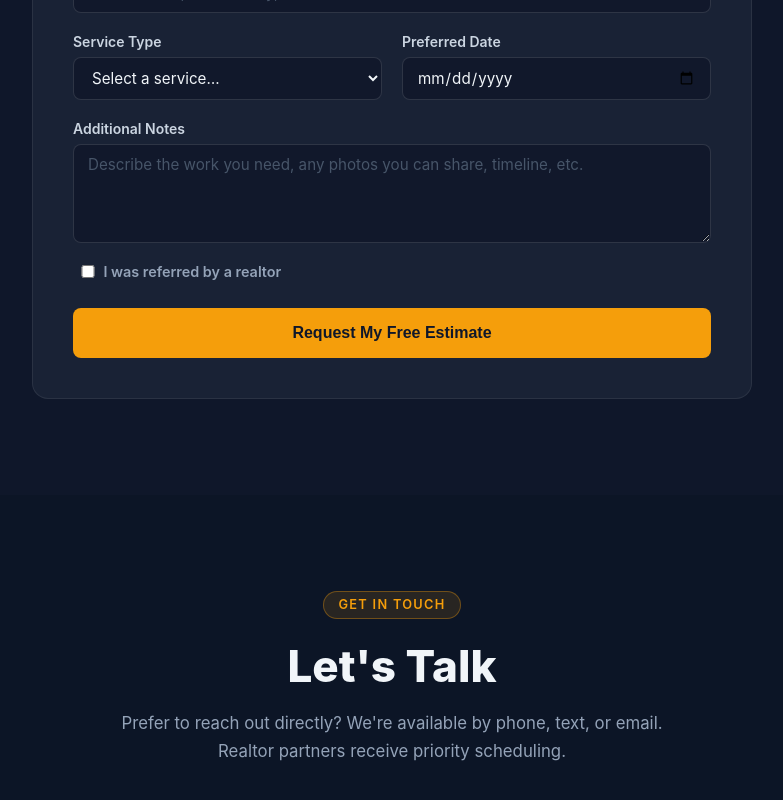
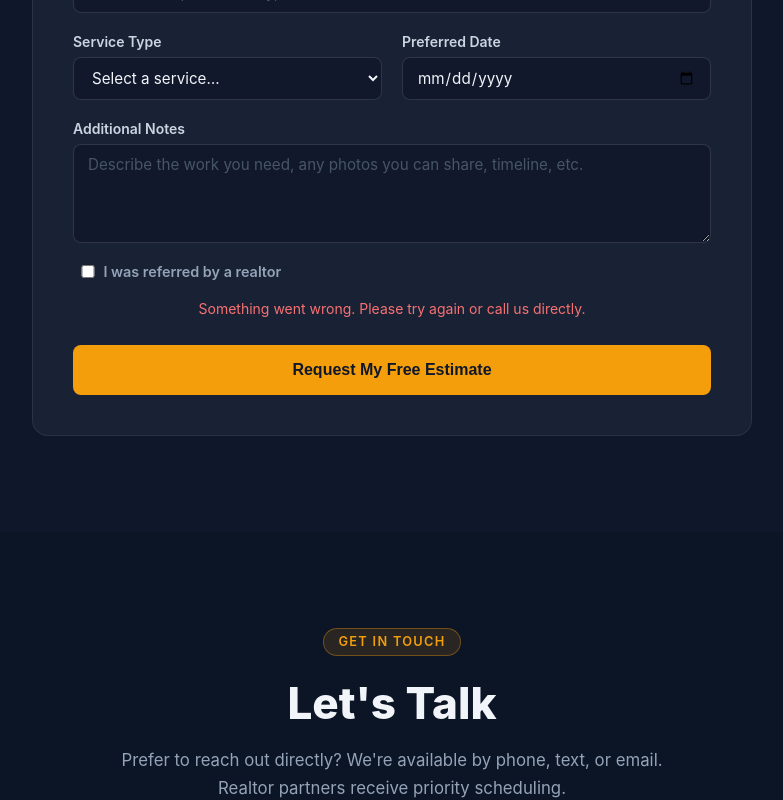
Before and after one commit to BryBo617/jackofalltradeskc.com, a React (Vite) app: page / in a window 1280 px wide. Shown: the part 3234-4034 px from the top of the page, without its empty margins (248-1031 px from the left). Built offline with nearby package versions, Linux system fonts and the light colour scheme.

Commit message:
change mail submit settings.

```diff
--- a/package.json
+++ b/package.json
@@ -11,6 +11,7 @@
     "preview": "vite preview"
   },
   "dependencies": {
+    "@formspree/react": "^3.0.0",
     "react": "^19.2.8",
     "react-dom": "^19.2.8"
   },
--- a/src/components/Schedule.tsx
+++ b/src/components/Schedule.tsx
@@ -1,48 +1,8 @@
-import { useState } from 'react';
+import { useForm, ValidationError } from '@formspree/react';
 import './Schedule.css';
 
-// Replace YOUR_FORM_ID with the Formspree form ID created at https://formspree.io
-// e.g. "xpwzgkjr" — set via FORMSPREE_ID environment variable in Vercel
-const FORMSPREE_ENDPOINT = import.meta.env.FORMSPREE_ID
-  ? `https://formspree.io/f/${import.meta.env.FORMSPREE_ID}`
-  : null;
-
-type FormStatus = 'idle' | 'submitting' | 'success' | 'error';
-
 export default function Schedule() {
-  const [status, setStatus] = useState<FormStatus>('idle');
-
-  const handleSubmit = async (e: React.FormEvent<HTMLFormElement>) => {
-    e.preventDefault();
-
-    if (!FORMSPREE_ENDPOINT) {
-      console.warn(
-        'Formspree endpoint not configured. Set FORMSPREE_ID in your Vercel environment variables.',
-      );
-      setStatus('error');
-      return;
-    }
-
-    setStatus('submitting');
-    const data = new FormData(e.target as HTMLFormElement);
-
-    try {
-      const res = await fetch(FORMSPREE_ENDPOINT, {
-        method: 'POST',
-        body: data,
-        headers: { Accept: 'application/json' },
-      });
-
-      if (res.ok) {
-        setStatus('success');
-        (e.target as HTMLFormElement).reset();
-      } else {
-        setStatus('error');
-      }
-    } catch {
-      setStatus('error');
-    }
-  };
+  const [state, handleSubmit] = useForm('mqpaqyva');
 
   return (
     <section className="schedule" id="schedule">
@@ -56,7 +16,7 @@ export default function Schedule() {
           </p>
         </div>
         <div className="schedule-form-wrapper">
-          {status === 'success' ? (
+          {state.succeeded ? (
             <div className="form-success">
               <span className="success-icon">✅</span>
               <h3>Request Received!</h3>
@@ -64,12 +24,13 @@ export default function Schedule() {
                 Thank you! We&apos;ll reach out within one business day to
                 confirm your free estimate.
               </p>
-              <button className="btn-submit" onClick={() => setStatus('idle')}>
-                Submit Another Request
-              </button>
             </div>
           ) : (
-            <form className="schedule-form" onSubmit={handleSubmit}>
+            <form
+              onSubmit={handleSubmit}
+              method="POST"
+              className="schedule-form"
+            >
               <div className="form-row">
                 <div className="form-group">
                   <label htmlFor="firstName">First Name</label>
@@ -80,6 +41,7 @@ export default function Schedule() {
                     placeholder="Jane"
                     required
                   />
+                  <ValidationError field="firstName" errors={state.errors} />
                 </div>
                 <div className="form-group">
                   <label htmlFor="lastName">Last Name</label>
@@ -90,6 +52,7 @@ export default function Schedule() {
                     placeholder="Smith"
                     required
                   />
+                  <ValidationError field="lastName" errors={state.errors} />
                 </div>
               </div>
 
@@ -103,6 +66,7 @@ export default function Schedule() {
                     placeholder="jane@example.com"
                     required
                   />
+                  <ValidationError field="email" errors={state.errors} />
                 </div>
                 <div className="form-group">
                   <label htmlFor="phone">Phone Number</label>
@@ -113,6 +77,7 @@ export default function Schedule() {
                     placeholder="(816) 555-0100"
                     required
                   />
+                  <ValidationError field="phone" errors={state.errors} />
                 </div>
               </div>
 
@@ -125,6 +90,7 @@ export default function Schedule() {
                   placeholder="1234 Main St, Kansas City, MO"
                   required
                 />
+                <ValidationError field="address" errors={state.errors} />
               </div>
 
               <div className="form-row">
@@ -149,6 +115,7 @@ export default function Schedule() {
                     <option>General Maintenance</option>
                     <option>Multiple / Other</option>
                   </select>
+                  <ValidationError field="serviceType" errors={state.errors} />
                 </div>
                 <div className="form-group">
                   <label htmlFor="preferredDate">Preferred Date</label>
@@ -157,6 +124,10 @@ export default function Schedule() {
                     name="preferredDate"
                     type="date"
                     required
+                  />
+                  <ValidationError
+                    field="preferredDate"
+                    errors={state.errors}
                   />
                 </div>
               </div>
@@ -182,7 +153,7 @@ export default function Schedule() {
                 </label>
               </div>
 
-              {status === 'error' && (
+              {state.errors?.getAllFieldErrors.length !== 0 && (
                 <p className="form-error">
                   Something went wrong. Please try again or call us directly.
                 </p>
@@ -191,11 +162,9 @@ export default function Schedule() {
               <button
                 type="submit"
                 className="btn-submit"
-                disabled={status === 'submitting'}
+                disabled={state.submitting}
               >
-                {status === 'submitting'
-                  ? 'Sending…'
-                  : 'Request My Free Estimate'}
+                {state.submitting ? 'Sending…' : 'Request My Free Estimate'}
               </button>
             </form>
           )}
```
Also changed, not shown: 1 other file (tests, documents, lock files or other folders).
